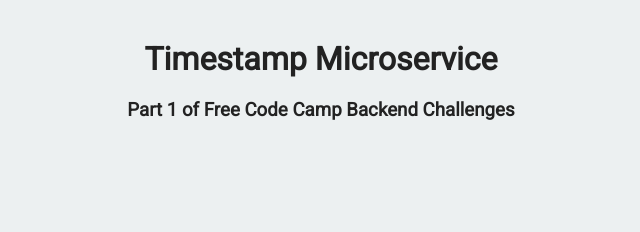
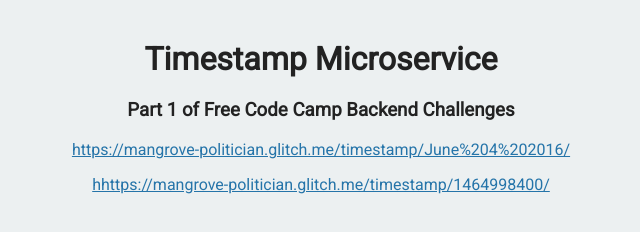
Before and after one commit to theproactivedev/timestamp, a website: page views/index.html in a window 1280 px wide. Shown: the whole page, without its empty margins (319-959 px from the left). Drawn offline with Linux system fonts and the light colour scheme.

Commit message:
Checkpoint

```diff
--- a/views/index.html
+++ b/views/index.html
@@ -14,7 +14,12 @@
          <h3>Part 1 of Free Code Camp Backend Challenges</h3>
 
         <div>
-
+          <p>
+            <a href="https://mangrove-politician.glitch.me/timestamp/June%204%202016/" target="_blank">https://mangrove-politician.glitch.me/timestamp/June%204%202016/</a>
+          </p>
+          <p>
+            <a href="https://mangrove-politician.glitch.me/timestamp/1464998400/" target="_blank">hhttps://mangrove-politician.glitch.me/timestamp/1464998400/</a>
+          </p>
         </div>
       </div>
    </body>
```
